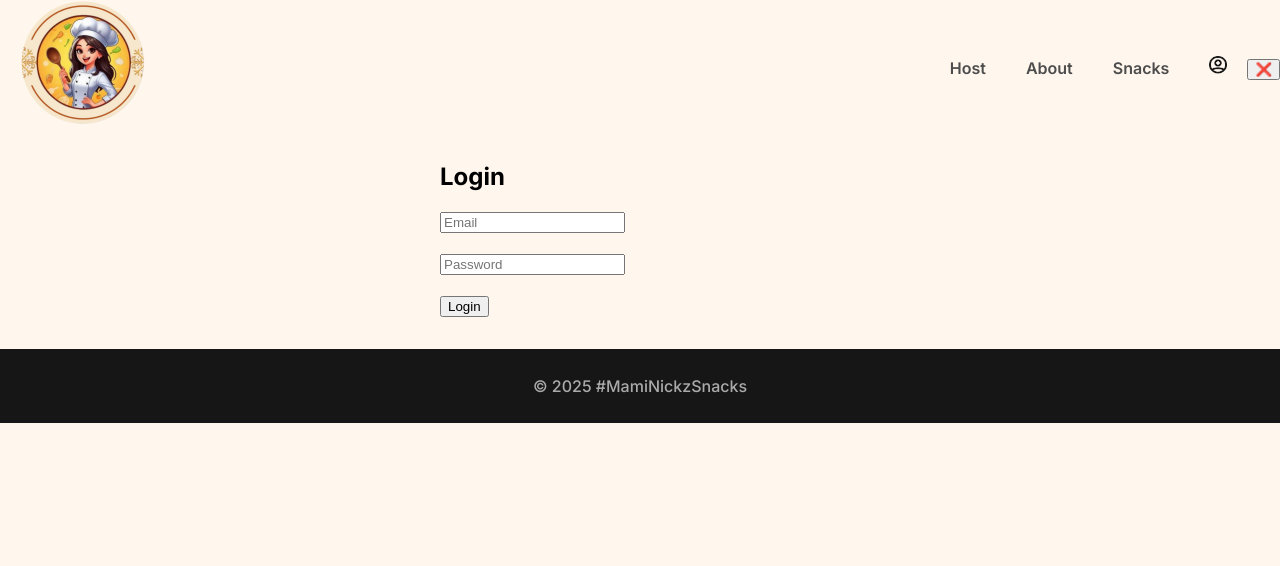
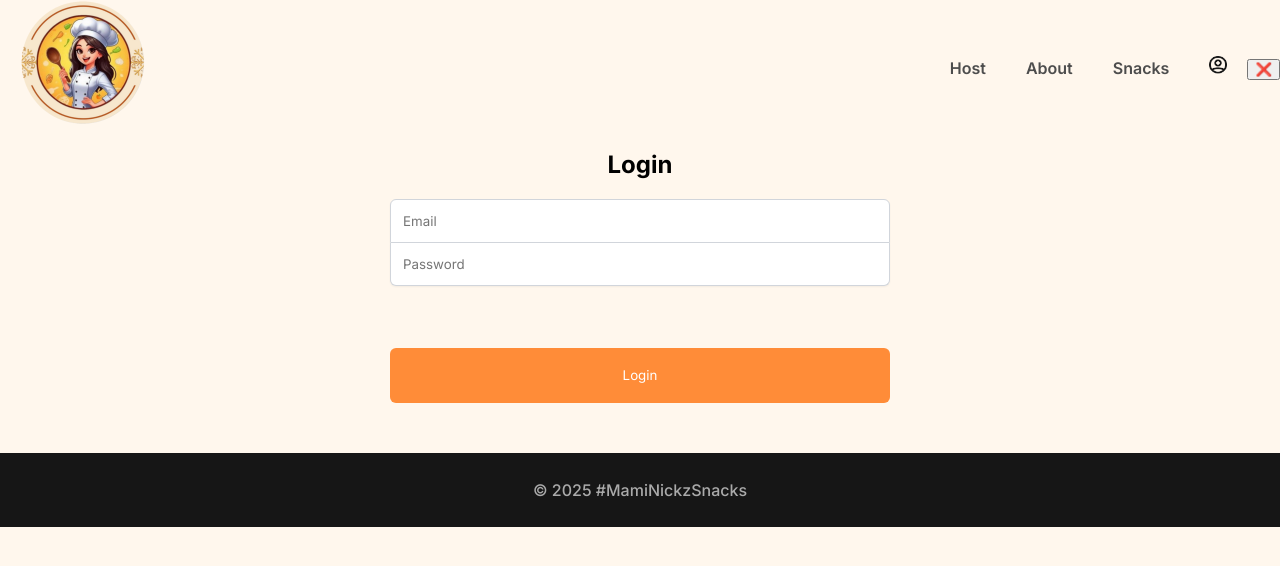
Before and after one commit to jundolor/react-mami-nickz-snacks, a React (Create React App) app: page /login in a window 1280 px wide. Shown: the top 566 px of the page. Built offline with nearby package versions, Linux system fonts and the light colour scheme; what miragejs would draw is missing.

Commit message:
fixed firebase auth issue

```diff
--- a/src/pages/Login.jsx
+++ b/src/pages/Login.jsx
@@ -47,10 +47,10 @@ export default function Login() {
   }
 
   return (
-    <div style={{ maxWidth: "400px", margin: "2rem auto" }}>
+    <div className="login-container">
       <h2>Login</h2>
 
-      <form onSubmit={handleSubmit}>
+      <form onSubmit={handleSubmit} className="login-form">
         <input
           type="email"
           name="email"
@@ -59,8 +59,6 @@ export default function Login() {
           onChange={handleChange}
           required
         />
-        <br />
-        <br />
         <input
           type="password"
           name="password"
--- a/src/server.js
+++ b/src/server.js
@@ -29,6 +29,9 @@ createServer({
         this.logging= false
         //this.timing = 2000
         this.passthrough("https://firestore.googleapis.com/**")
+        //this.passthrough("https://firestore.googleapis.com/**")
+        this.passthrough("https://identitytoolkit.googleapis.com/**")
+        this.passthrough("https://securetoken.googleapis.com/**")
 
         this.get("/snacks", (schema, request) => {
             //return new Response(400, {}, {error: "Error fetching data"})
```
